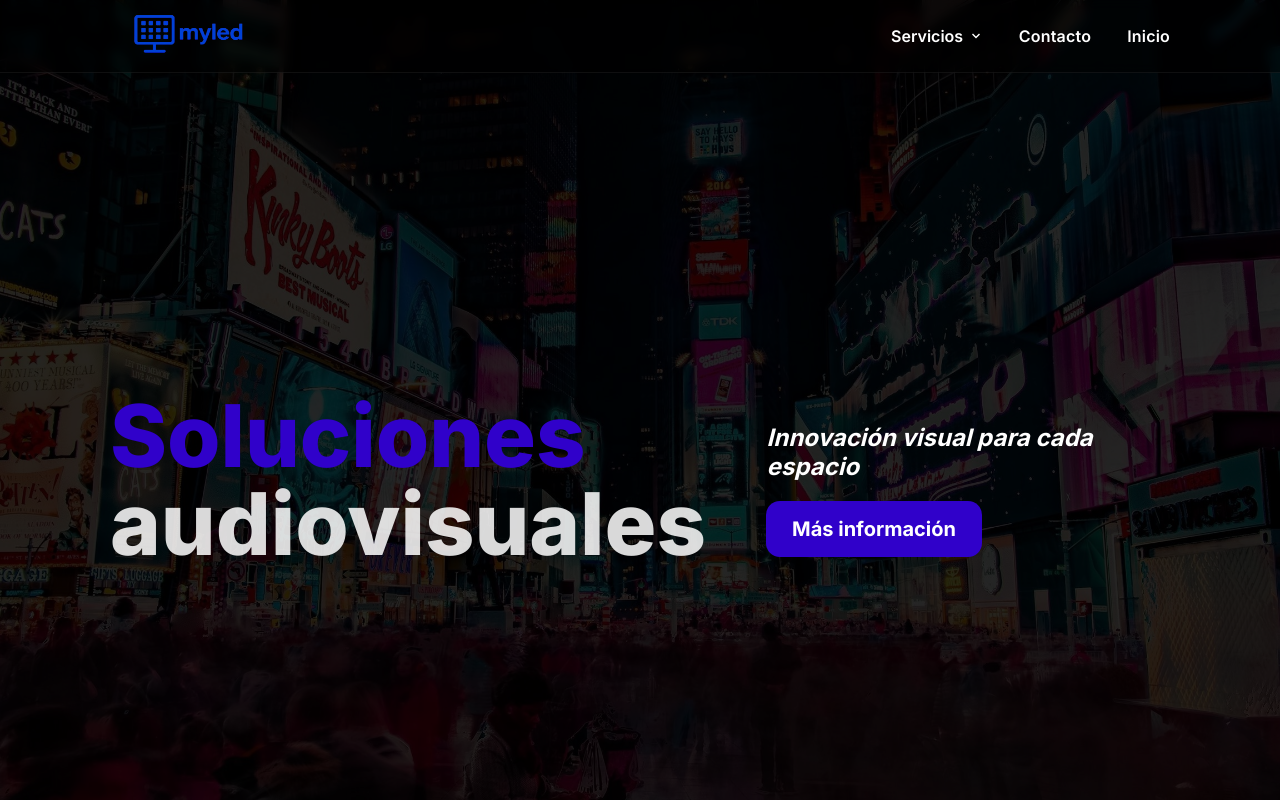
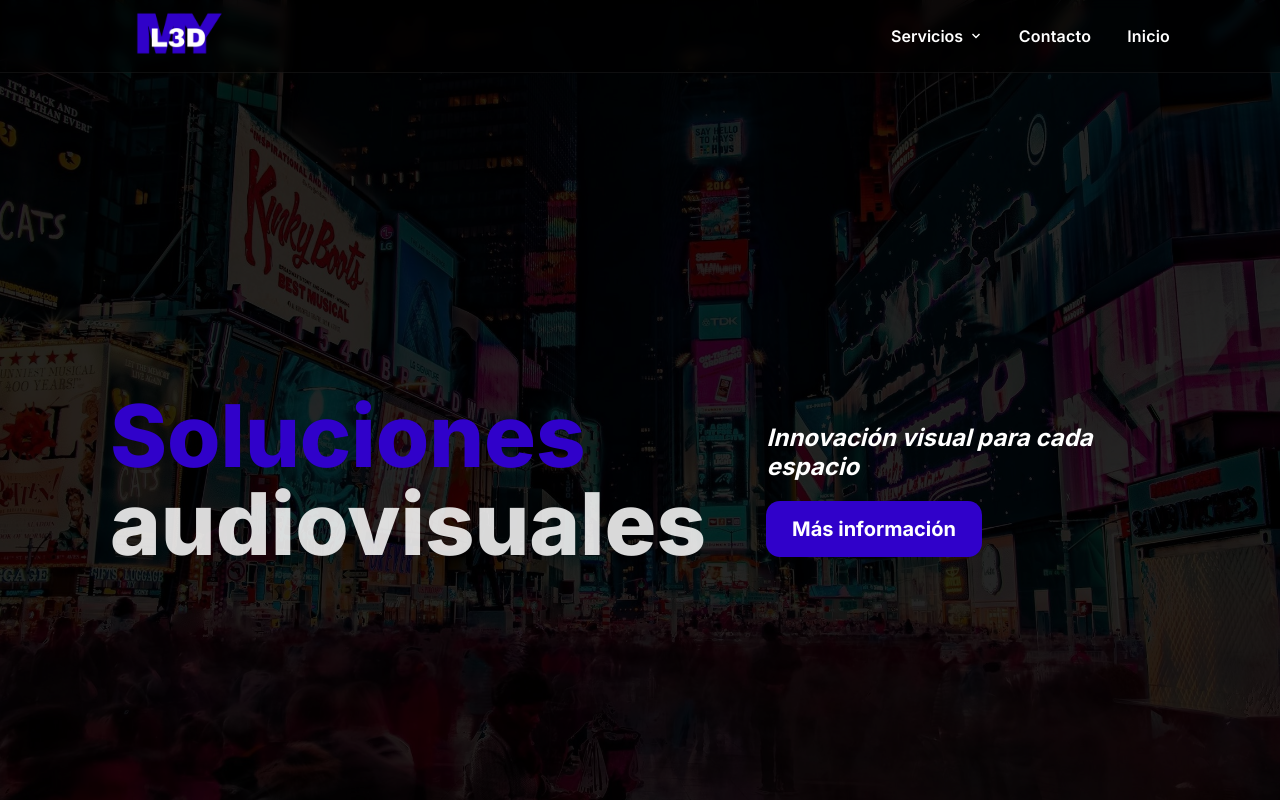
Before and after one commit to hugogarsan17/myl3dd, a Next.js app: page / in a window 1280 px wide. Shown: the top 800 px of the page. Built offline with nearby package versions, Linux system fonts and the light colour scheme.

Commit message:
build done

```diff
--- a/src/app/Components/Home/Home.tsx
+++ b/src/app/Components/Home/Home.tsx
@@ -51,7 +51,7 @@ export default function Home() {
         dangerouslySetInnerHTML={{ __html: JSON.stringify({ "@context":"https://schema.org", "@type":"Organization", name:"Nombre de la marca", url:"https://www.tu-dominio.com/", logo:"https://www.tu-dominio.com/logo.png", sameAs:["https://www.instagram.com/tumarca/"] }) }}
       />
 
-      <SiteHeader logoSrc="/logo fondo blanco.png" logoAlt="Nombre de la marca" />
+      <SiteHeader logoSrc="/logo.png" logoAlt="Nombre de la marca" />
 
       {/* HERO */}
       <main id="home" className="hero">
--- a/src/app/Components/site-header/Siteheader.tsx
+++ b/src/app/Components/site-header/Siteheader.tsx
@@ -16,10 +16,10 @@ interface SiteHeaderProps {
 }
 
 export default function SiteHeader({
-  logoSrc = "/logo.svg",
+  logoSrc = "/logo.png",
   logoAlt = "MyL3d",
-  logoWidth = 120,
-  logoHeight = 50,
+  logoWidth = 100,
+  logoHeight = 100,
   links = [
     {
       label: "Servicios",
--- a/src/app/contacto/page.tsx
+++ b/src/app/contacto/page.tsx
@@ -4,7 +4,7 @@ import SiteHeader from "../Components/site-header/Siteheader";
 export default function ContactPage() {
   return (
     <>
-      <SiteHeader logoSrc="/logo fondo blanco.png" logoAlt="Nombre de la marca" />
+      <SiteHeader logoSrc="/logo.png" logoAlt="Nombre de la marca" />
       <Contact />
     </>
   );
```
Also changed, not shown: public/logo.png (added).
